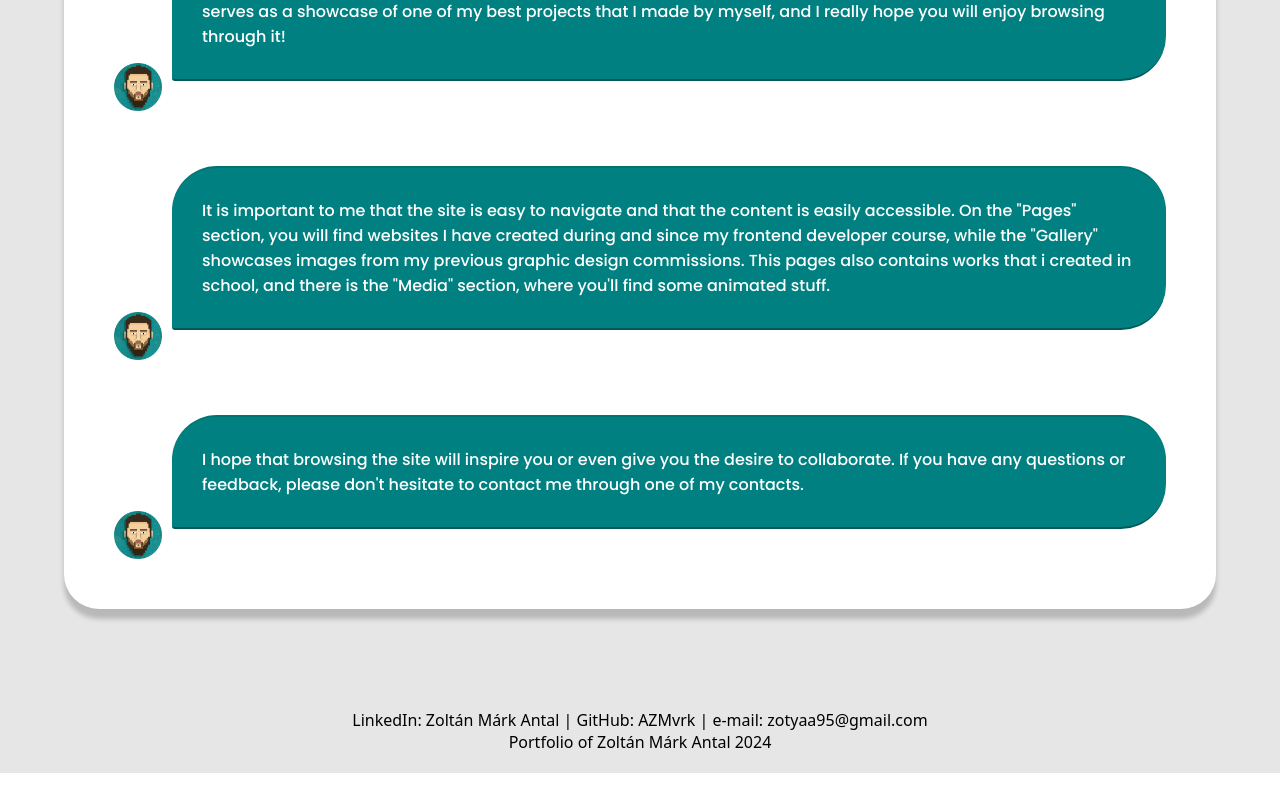
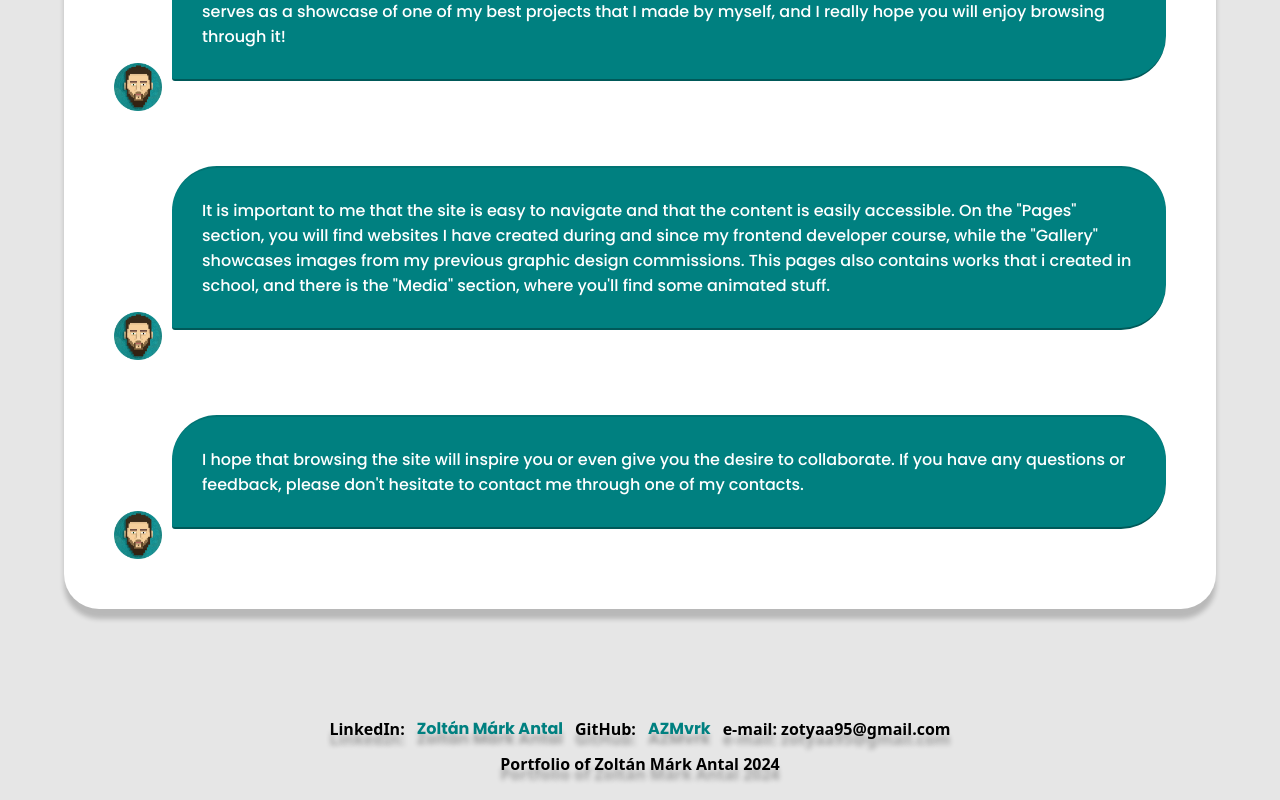
Before and after one commit to AZMvrk/react-router-layout, a React (Create React App) app: page / in a window 1280 px wide. Shown: the part 927-1727 px from the top of the page. Before the commit the page ends 1700 px from the top, so only its background shows below. Built offline with nearby package versions, Linux system fonts and the light colour scheme.

Commit message:
debug and fix

```diff
--- a/src/App.css
+++ b/src/App.css
@@ -65,6 +65,8 @@ main{
 
 
 
+
+
 /* ------------ HOME --------------- */
 .profile-picture-container{
   width: 100%;
@@ -129,6 +131,10 @@ p {
   border-top: 2px solid rgba(0, 0, 0, 0.1);
   margin-top: 10px;
   margin-bottom: 30px;
+}
+
+p:hover {
+  cursor: default;
 }
 
 /* ------------ HOME --------------- */
@@ -451,7 +457,12 @@ h3{
   border-top-right-radius: 20px;
   box-shadow: 0px 5px 5px rgb(0, 0, 0, 0.2);
 }
-
+ h2:hover {
+  cursor: default;
+ }
+ h3:hover {
+  cursor: default;
+ }
 
 /* ------------MEDIA--------------- */
 
@@ -460,9 +471,48 @@ footer {
   margin-top: 5rem;
   padding: 20px;
   display: flex;
+  flex-direction: column;
   justify-content: center;
+  align-items: center;
   text-align: center;
 
+}
+
+.contacts {
+  display: flex;
+  flex-wrap: wrap;
+  justify-content: center;
+  align-items: center;
+  text-align: center;
+}
+
+.contacts > a {
+  border: 0;
+  padding: 2px;
+  border-radius: 5px;
+  margin: 5px;
+  align-items: center;
+  text-shadow:  0px 10px 5px rgb(0, 0, 0, 0.3);
+}
+
+.contacts > a:hover {
+  background-color: rgba(0, 128, 128, 0.5);
+}
+
+b {
+  padding: 5px;
+  border: 0;
+  text-shadow:  0px 10px 5px rgb(0, 0, 0, 0.3);
+}
+b:hover{
+  cursor: default;
+}
+
+.portfolioOf {
+  display: flex;
+  justify-content: center;
+  align-items: center;
+  text-align: center;
 }
 
 @media only screen and (max-width: 1175px) {
--- a/src/components/Footer.jsx
+++ b/src/components/Footer.jsx
@@ -2,7 +2,19 @@ import React from 'react'
 
 function Footer() {
 	return (
-		<footer>LinkedIn: Zoltán Márk Antal | GitHub: AZMvrk | e-mail: zotyaa95@gmail.com <br></br> Portfolio of Zoltán Márk Antal 2024</footer>
+		<footer>
+			<div className='contacts'>
+				<b>LinkedIn:</b>
+				<a href="https://www.linkedin.com/in/zolt%C3%A1n-m%C3%A1rk-antal-47a257269/"> Zoltán Márk Antal</a>
+				<b>GitHub:</b>
+				<a href="https://github.com/AZMvrk/"> AZMvrk</a>
+				<b>e-mail: zotyaa95@gmail.com</b>
+			</div>
+			<div className='portfolioOf'>
+				<b>Portfolio of Zoltán Márk Antal 2024</b>
+			</div>
+
+		</footer>
 	)
 }
 
--- a/src/components/Pages.jsx
+++ b/src/components/Pages.jsx
@@ -76,7 +76,7 @@ function Pages({ data }) {
 				</div>
 				<a href="https://azmvrk.github.io/React-PokeApi/">Go to this page !</a>
 			</div>
-			<h3>New York Times bestsellers page</h3>
+			<h3>Bestsellers page</h3>
 			<div className='bestsellers-container'>
 				<div className='p-div'>
 					<img className='profile-picture-mini' src={pixelartSelfieRound} alt="pixelartSelfie" />
```
Also changed, not shown: public/404.html (added, +14 -0 lines).
